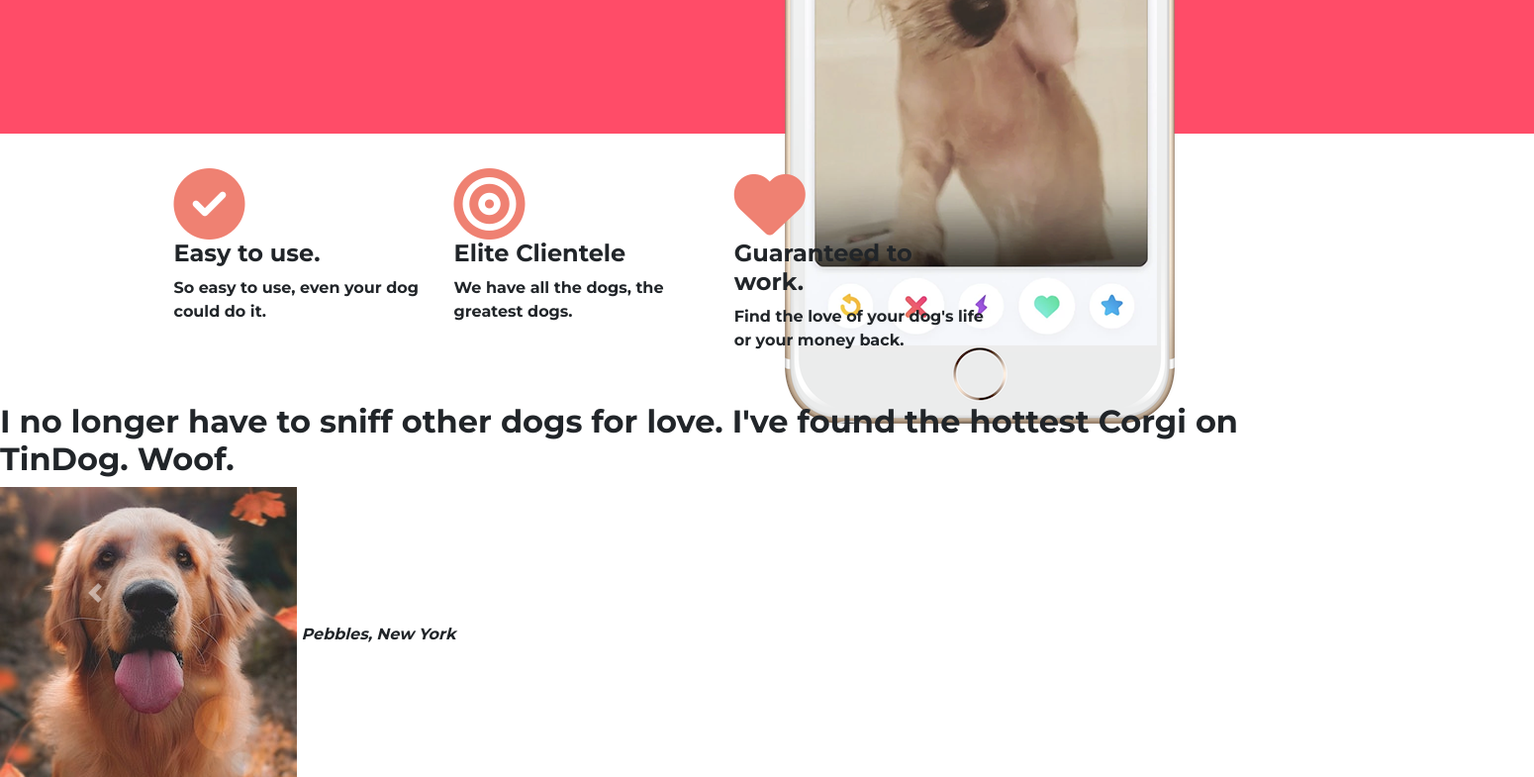
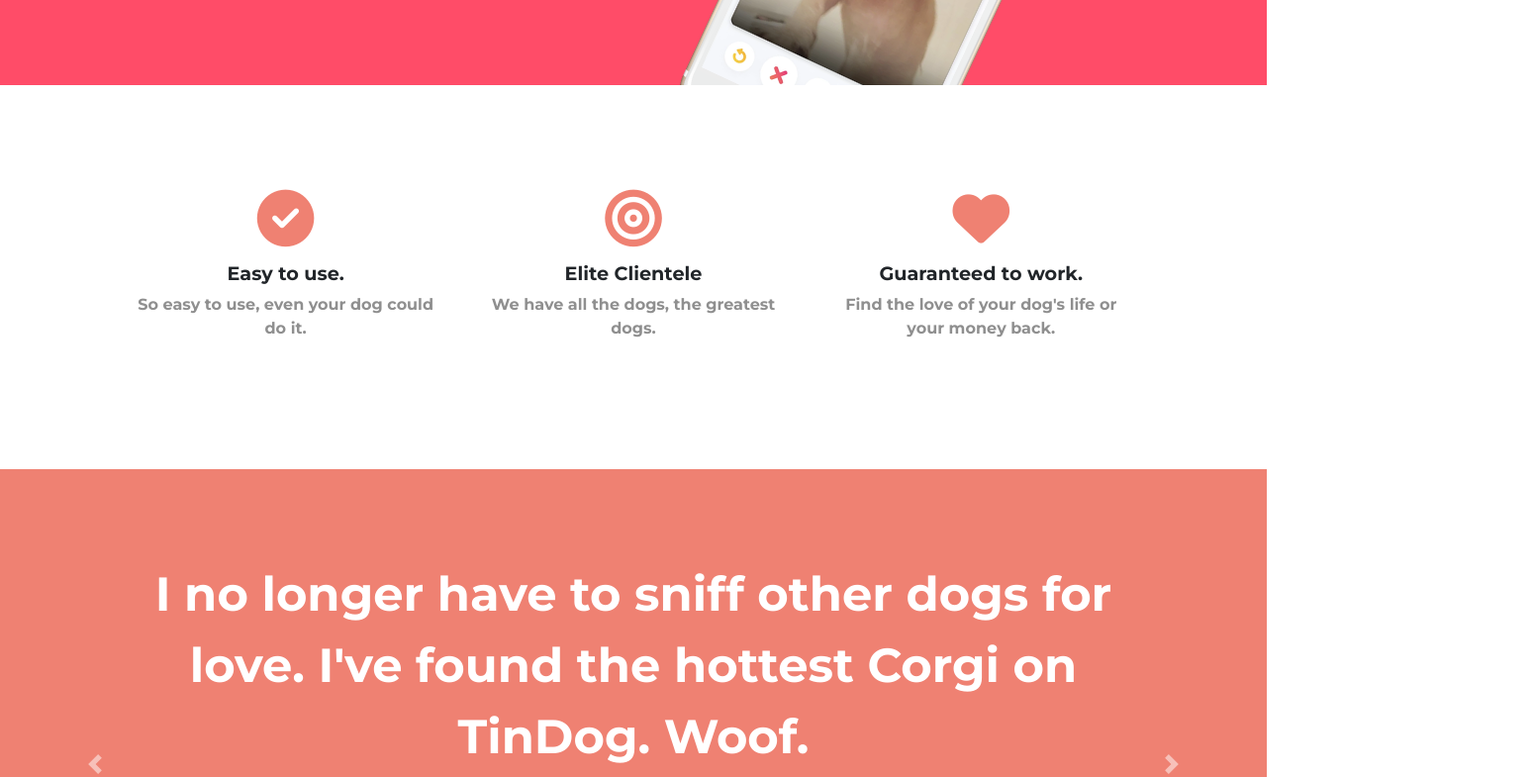
Before and after one commit to jainsejal/Bootstrap, a plain HTML site: page index-code_refactor.html in a window 1280 px wide. Shown: the part 565-1350 px from the top of the page at 99% size, 1550 px wide, since content can reach past the window. Drawn offline with nearby package versions, Linux system fonts and the light colour scheme; files that its build step writes are made by us from their sources; files whose address does not match are found by name.

Commit message:
Update index-code_refactor.html

```diff
--- a/index-code_refactor.html
+++ b/index-code_refactor.html
@@ -11,7 +11,7 @@
   <link href="https://fonts.googleapis.com/css2?family=Montserrat:wght@700&family=Ubuntu&display=swap" rel="stylesheet">
 
   <!-- CSS Stylesheet -->
-  <link rel="stylesheet" href="css/styles.css">
+  <link rel="stylesheet" href="css/stylescode_refactor.css">
 
   <!-- Font Awesome  -->
   <script src="https://kit.fontawesome.com/2abee6486d.js" crossorigin="anonymous"></script>
```
